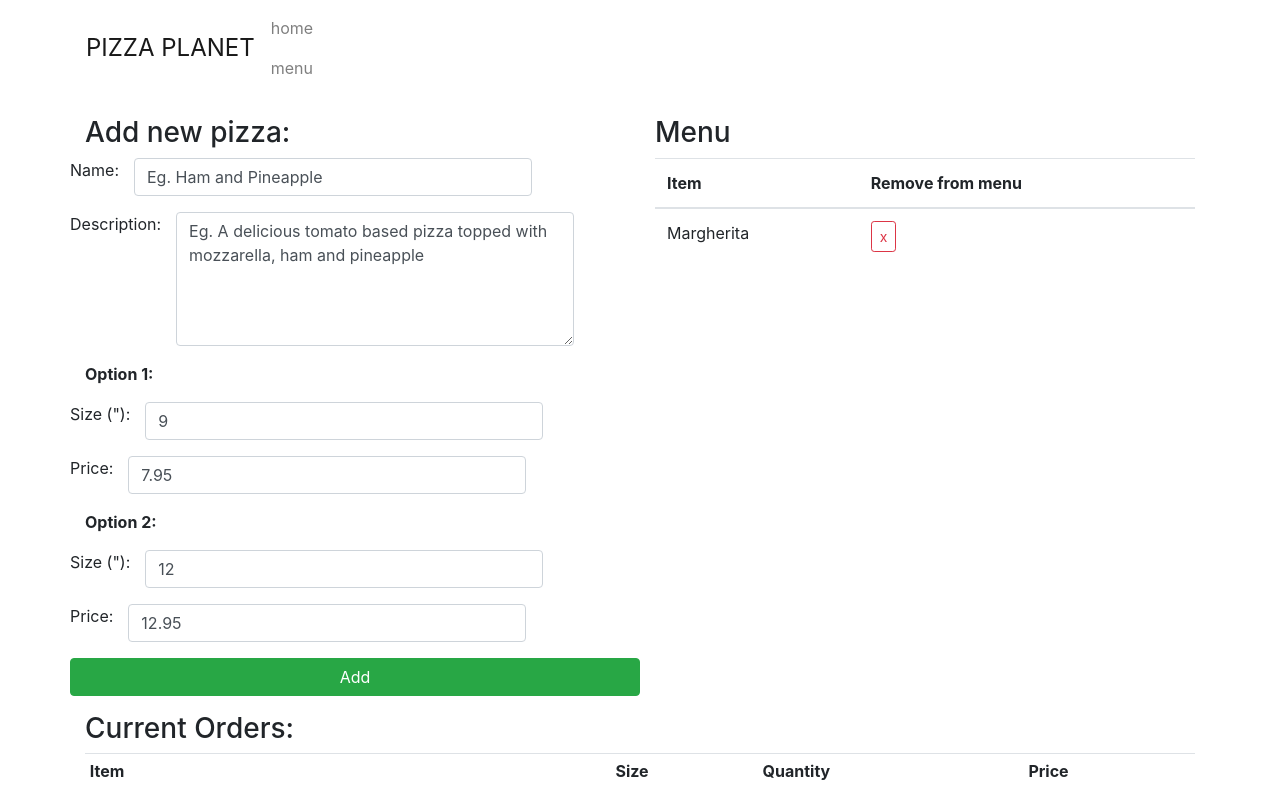
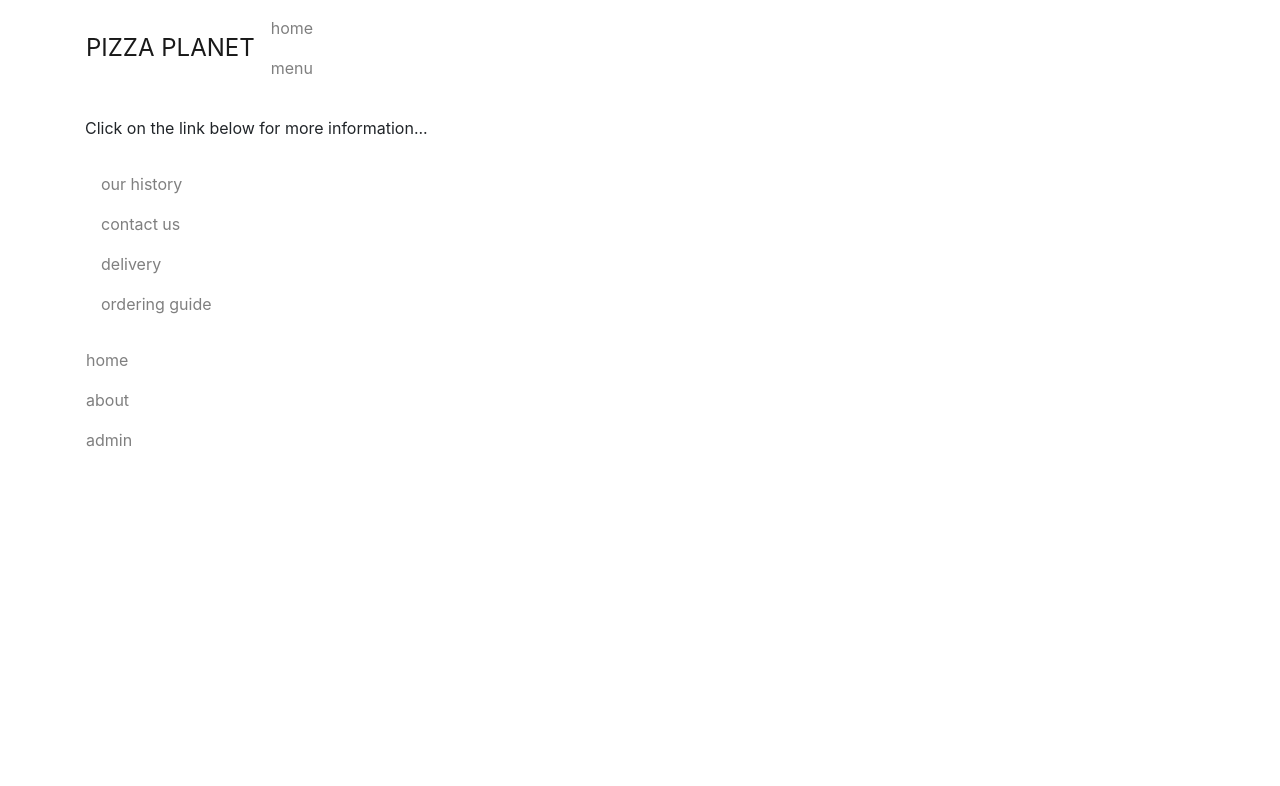
Before and after one commit to dongatuna/pizza-planet, a Vue app: page /about in a window 1280 px wide. Shown: the top 786 px of the page. Built offline with nearby package versions, Linux system fonts and the light colour scheme.

Commit message:
add vue router and routing using named links

```diff
--- a/package.json
+++ b/package.json
@@ -9,7 +9,8 @@
   },
   "dependencies": {
     "firebase": "^5.4.0",
-    "vue": "^2.5.17"
+    "vue": "^2.5.17",
+    "vue-router": "^3.0.1"
   },
   "devDependencies": {
     "@vue/cli-plugin-babel": "^3.0.0",
--- a/src/App.vue
+++ b/src/App.vue
@@ -4,7 +4,7 @@
       <pp-header></pp-header>
     </div>
     <div class="container">
-      <pp-admin></pp-admin>
+      <router-view></router-view>
     </div>
     <div class="container">
       <pp-footer></pp-footer>
@@ -16,18 +16,12 @@
 <script>
 import Header from "./components/Header.vue";
 import Footer from "./components/Footer.vue";
-import Home from "./components/Home.vue";
-import Menu from "./components/Menu.vue";
-import Admin from "./components/Admin.vue";
 
 export default {
   //register the above components
   components:{
     "pp-header":Header,
-    "pp-footer":Footer,
-    "pp-home":Home,
-    "pp-menu":Menu,
-    "pp-admin":Admin
+    "pp-footer":Footer
   }
 
 }
--- a/src/components/About.vue
+++ b/src/components/About.vue
@@ -1,3 +1,16 @@
 <template>
-    <h1>About Us</h1>
+<div>
+    <p>Click on the link below for more information...</p>
+    <nav class="navbar navbar-toggleable-md navbar-light">
+
+        <ul class="navbar-nav">
+            <router-link v-bind:to="{name: 'historyLink'}" tag="li"><a class="nav-link">our history</a></router-link>
+            <router-link v-bind:to="{name: 'contactLink'}" tag="li"><a class="nav-link">contact us</a></router-link>
+            <router-link v-bind:to="{name: 'deliveryLink'}" tag="li"><a class="nav-link">delivery</a></router-link>
+            <router-link v-bind:to="{name: 'orderingGuideLink'}" tag="li"><a class="nav-link">ordering guide</a></router-link>
+
+        </ul>
+    </nav>
+    <router-view></router-view>
+</div>
 </template>
--- a/src/components/Footer.vue
+++ b/src/components/Footer.vue
@@ -3,15 +3,10 @@
         <nav class="navbar navbar-toggleable-md navbar-light">
 
             <ul class="navbar-nav">
-                <li class="nav-item">
-                    <a class="nav-link" href="">home</a>
-                </li>
-                <li class="nav-item">
-                    <a class="nav-link" href="">about us</a>
-                </li>
-                <li class="nav-item">
-                    <a class="nav-link" href="">admin</a>
-                </li>
+                <router-link :to="{name: 'homeLink'}" tag="li"><a class="nav-link">home</a></router-link>
+                <router-link :to="{name: 'aboutLink'}" tag="li"><a class="nav-link">about</a></router-link>
+                <router-link :to="{name: 'adminLink'}" tag="li"><a class="nav-link">admin</a></router-link>
+
             </ul>
         </nav>
 
--- a/src/components/Header.vue
+++ b/src/components/Header.vue
@@ -3,17 +3,22 @@
         <nav class="navbar navbar-toggleable-md navbar-light">
             <a class="navbar-brand" href="/">PIZZA PLANET</a>
             <ul class="navbar-nav">
-                <li class="nav-item">
-                    <a class="nav-link" href="">home</a>
-                </li>
-                <li class="nav-item">
-                    <a class="nav-link" href="">menu</a>
-                </li>
+                <router-link v-bind:to="{name: 'homeLink'}" tag="li"><a class="nav-link">home</a></router-link>
+                <router-link v-bind:to="{name: 'menuLink'}" tag="li"><a class="nav-link">menu</a></router-link>
+
             </ul>
         </nav>
-
     </header>
 </template>
+
+<script>
+export default {
+    data() {
+
+    }
+}
+</script>
+
 
 <style>
     header{
```
Also changed, not shown: src/main.js (+37 -0 lines).
